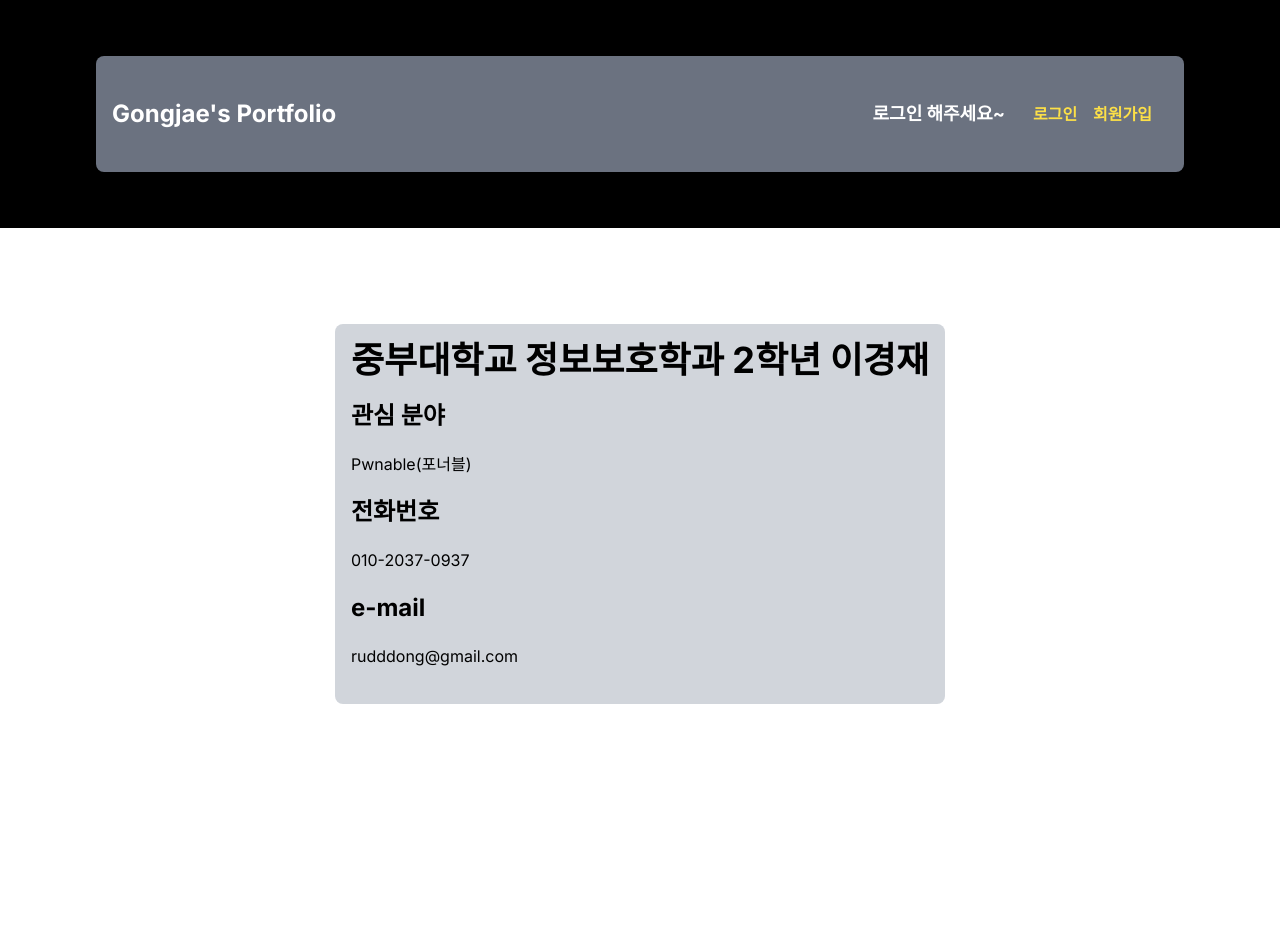
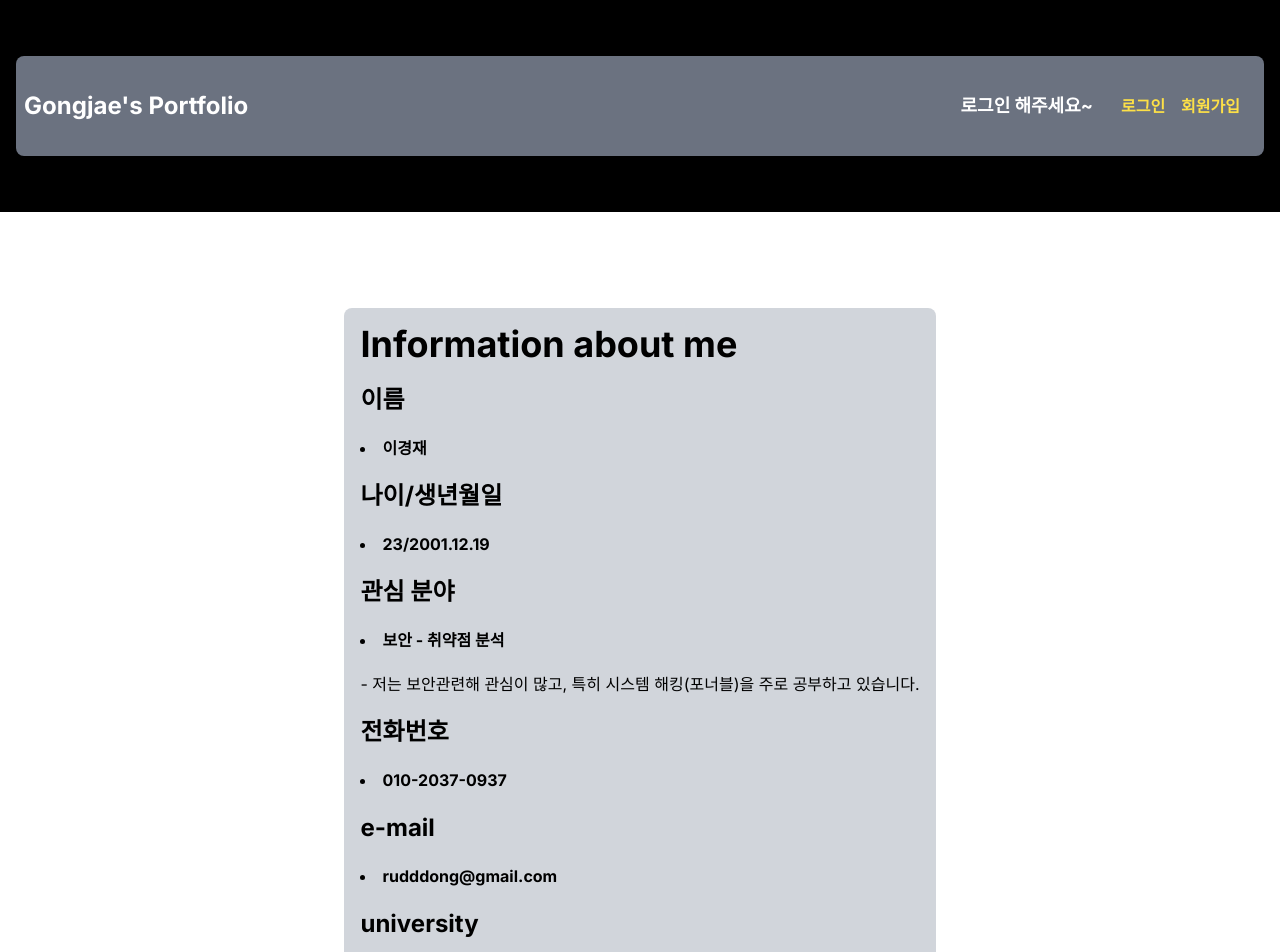
Before and after one commit to gongjae/portfolio, a Next.js app: page /about in a window 1280 px wide. Shown: the top 952 px of the page. Built offline with nearby package versions, Linux system fonts and the light colour scheme; no server answers.

Commit message:
포트폴리오 3st

```diff
--- a/app/about/page.jsx
+++ b/app/about/page.jsx
@@ -3,15 +3,29 @@ import React from 'react'
 const AboutPage = () => {
   return (
     <div className="mb-4 bg-gray-300 p-4 m-4 rounded-lg">
-      <h1 className="text-4xl font-bold mb-5">
-        중부대학교 정보보호학과 2학년 이경재
-      </h1>
+      <h1 className="text-4xl font-bold mb-5">Information about me</h1>
+      <h2 className="text-2xl font-bold mb-5">이름</h2>
+      <li className="font-bold mb-5">이경재</li>
+      <h2 className="text-2xl font-bold mb-5">나이/생년월일</h2>
+      <li className="font-bold mb-5">23/2001.12.19</li>
       <h2 className="text-2xl font-bold mb-5">관심 분야</h2>
-      <p className="mb-5"> Pwnable(포너블)</p>
+      <li className="font-bold mb-5"> 보안 - 취약점 분석</li>
+      <p className="mb-5">
+        - 저는 보안관련해 관심이 많고, 특히 시스템 해킹(포너블)을 주로 공부하고
+        있습니다.
+      </p>
       <h2 className="text-2xl font-bold mb-5"> 전화번호</h2>
-      <p className="mb-5"> 010-2037-0937</p>
+      <li className="font-bold mb-5"> 010-2037-0937</li>
+
       <h2 className="text-2xl font-bold mb-5"> e-mail</h2>
-      <p className="mb-5"> rudddong@gmail.com</p>
+      <li className="font-bold mb-5"> rudddong@gmail.com</li>
+
+      <h2 className="text-2xl font-bold mb-5">university</h2>
+      <li className="font-bold mb-5">
+        {' '}
+        중부대학교 정보보호학과 2학년 2학기 재학중
+      </li>
+      <p className="mb-5">- 2020.03 ~ now</p>
     </div>
   )
 }
--- a/app/page.jsx
+++ b/app/page.jsx
@@ -2,11 +2,11 @@ import Image from 'next/image'
 import Link from 'next/link'
 export default function Home() {
   return (
-    <>
+    <div>
       <h1 className="text-2xl font-bold mb-4">Gongjaes Home</h1>
+      <div className="flex items-center justify-between container">
         <Image src="/cat.jpg" width={300} height={200} alt="Cat" />
-      <p className="font-bold mb-2"></p>
-      안녕하세요, 저는 중부대학교 정보보호학과 2학년 이경재라고 합니다.
+        <div className=" items-center justify-between container">
           <div className="mb-4 bg-black p-4 m-4 rounded-lg">
             <Link
               href="https://github.com/gongjae/"
@@ -33,6 +33,11 @@ export default function Home() {
             </Link>
             <p className="mb-2"></p>
           </div>
-    </>
+        </div>
+      </div>
+      <p className="font-bold mb-2">
+        안녕하세요, 저는 중부대학교 정보보호학과 2학년 이경재라고 합니다.
+      </p>
+    </div>
   )
 }
--- a/app/teamproject/page.jsx
+++ b/app/teamproject/page.jsx
@@ -6,10 +6,12 @@ const Teamprojectpage = () => {
     <div className="mb-4 bg-gray-300 p-4 m-4 rounded-lg">
       <h1 className="text-4xl font-bold mb-5">Teamproject(팀프로젝트)</h1>
       <h2 className="text-2xl font-bold mb-5">Team 신화창조</h2>
-      <p className="mb-5"> 강민혁 - 후기 페이지 작성 및 ppt 작성</p>
-      <p className="mb-5"> 김근수 - 장바구니 페이지 구성 및 발표</p>
-      <p className="mb-5"> 이경재 - 로그인 페이지 구성 및 ppt 구성</p>
-      <p className="mb-5"> 이동하 - 쇼핑몰 페이지 구성 및 프로젝트 주제 선정</p>
+      <li className="mb-5"> 강민혁 - 후기 페이지 작성 및 ppt 작성</li>
+      <li className="mb-5"> 김근수 - 장바구니 페이지 구성 및 발표</li>
+      <li className="mb-5"> 이경재 - 로그인 페이지 구성 및 ppt 구성</li>
+      <li className="mb-5">
+        이동하 - 쇼핑몰 페이지 구성 및 프로젝트 주제 선정
+      </li>
       <h2 className="text-2xl font-bold mb-5">프로젝트 소개</h2>
       <p className="mb-5">
         장바구니 기능과 로그인 기능이 있는 쇼핑몰 웹사이트를 구성한다.
--- a/components/Header.jsx
+++ b/components/Header.jsx
@@ -7,8 +7,8 @@ const Header = () => {
   console.log(userId)
   return (
     <>
-      <nav className="bg-black py-10 px-20">
-        <div className="mb-4 bg-gray-500 p-4 m-4 rounded-lg">
+      <nav className="bg-black py-10 px-30">
+        <div className="mb-4 bg-gray-500 p-2 m-4 rounded-lg">
           <div className="flex items-center justify-between container">
             <div className="flex items-center font-bold">
               <Link href="/">
--- a/components/Repo.jsx
+++ b/components/Repo.jsx
@@ -20,7 +20,7 @@ const Repo = async ({ name }) => {
         <Link href={`https://github.com/${username}/${name}`}></Link>
       </h3>
       <p>{repo.description}</p>
-      <div className="flex justify-between items-center">
+      <div className="flex justify-center items-center">
         <span className="flex items-center gap-1">
           <FaStar /> {repo.stargazers_count}
         </span>
```
Lines whose indentation alone changed are shown as unchanged.
